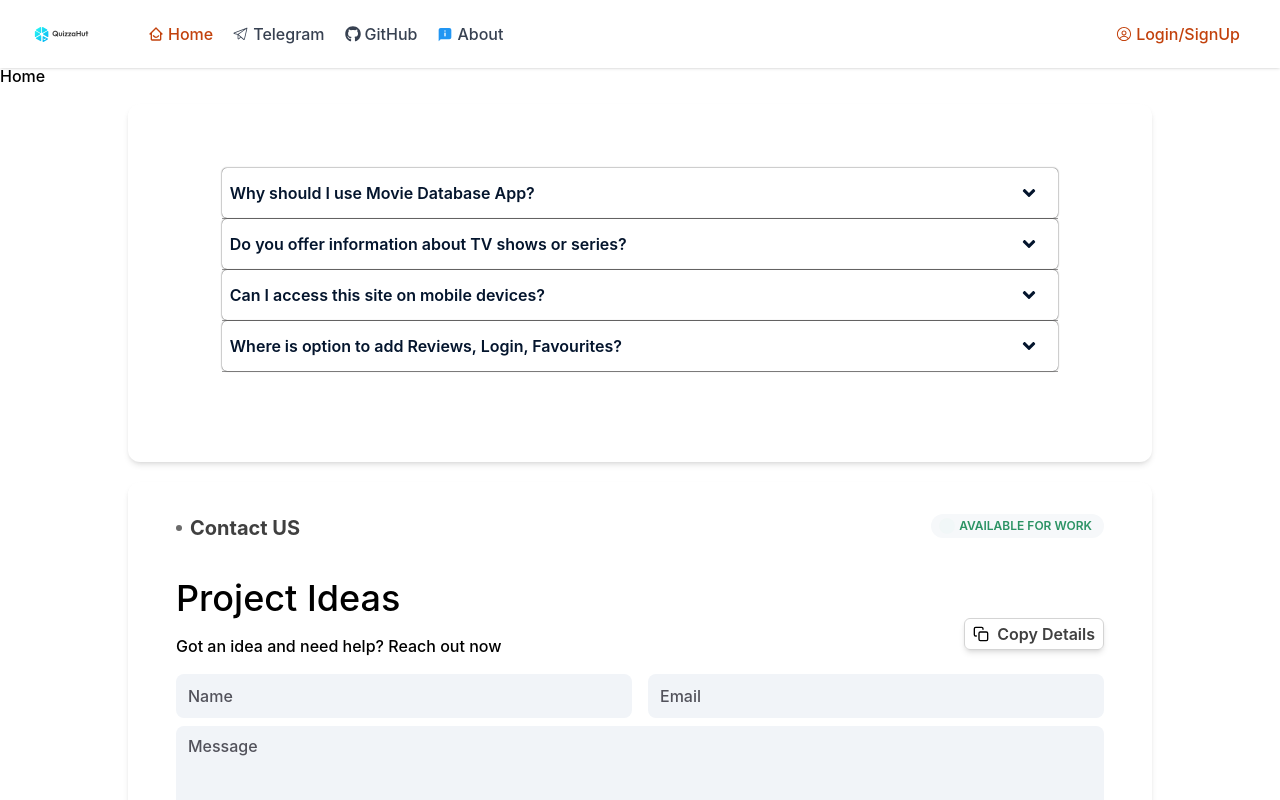
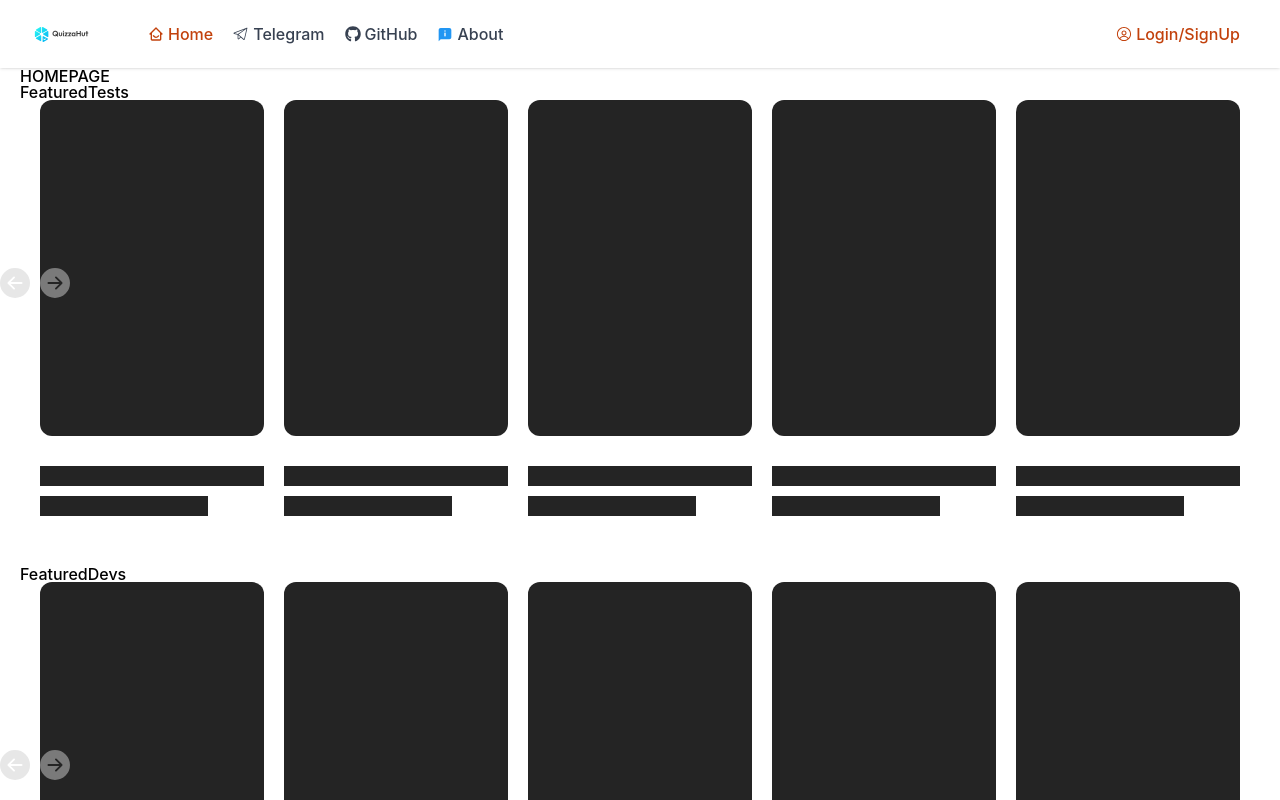
Before and after one commit to YatinDevs/quizzahut-front, a React (Vite) app: page / in a window 1280 px wide. Shown: the top 800 px of the page. Built offline with nearby package versions, Linux system fonts and the light colour scheme.

Commit message:
initial FrontEnd and Carousels

```diff
--- /dev/null
+++ b/src/components/Carousel/Carousel.jsx
@@ -0,0 +1,68 @@
+import React from "react";
+import ContentWrapper from "../ContentWrapper/ContentWrapper";
+import {
+  BsFillArrowLeftCircleFill,
+  BsFillArrowRightCircleFill,
+} from "react-icons/bs";
+import "./carousel.css";
+
+function Carousel() {
+  const loading = true;
+
+  const navigation = (direction) => {
+    const container = carouselContainer.current;
+    const scrollAmount =
+      direction === "left"
+        ? container.scrollLeft - (container.offsetWidth + 20)
+        : container.scrollLeft + (container.offsetWidth + 20);
+
+    container.scrollTo({
+      left: scrollAmount,
+      behavior: "smooth",
+    });
+  };
+
+  const skItem = () => {
+    return (
+      <div className="skeletonItem">
+        <div className="posterBlock skeleton"></div>
+        <div className="textBlock">
+          <div className="title skeleton"></div>
+          <div className="date skeleton"></div>
+        </div>
+      </div>
+    );
+  };
+  return (
+    <div className="carousel">
+      <ContentWrapper>
+        <BsFillArrowLeftCircleFill
+          className="carouselLeftNav arrow"
+          onClick={() => navigation("left")}
+        />
+        <BsFillArrowRightCircleFill
+          className="carouselRighttNav arrow"
+          onClick={() => navigation("right")}
+        />
+        {!loading ? (
+          <div className="carouselItems" ref={carouselContainer}></div>
+        ) : (
+          <div className="loadingSkeleton">
+            {skItem()}
+            {skItem()}
+            {skItem()}
+            {skItem()}
+            {skItem()}
+            {skItem()}
+            {skItem()}
+            {skItem()}
+            {skItem()}
+            {skItem()}
+          </div>
+        )}
+      </ContentWrapper>
+    </div>
+  );
+}
+
+export default Carousel;
--- /dev/null
+++ b/src/components/Carousel/carousel.css
@@ -0,0 +1,208 @@
+.carousel {
+  margin-bottom: 50px;
+}
+.carousel .contentWrapper {
+  position: relative;
+}
+.carousel .carouselTitle {
+  font-size: 24px;
+  color: white;
+  margin-bottom: 20px;
+  font-weight: normal;
+}
+.carousel .arrow {
+  font-size: 30px;
+  color: rgb(207, 207, 207);
+  position: absolute;
+  top: 44%;
+  transform: translateY(-50%);
+  cursor: pointer;
+  opacity: 0.5;
+  z-index: 1;
+  display: none;
+}
+@media (min-width: 768px) {
+  .carousel .arrow {
+    display: block;
+  }
+}
+.carousel .arrow:hover {
+  opacity: 0.8;
+}
+.carousel .carouselLeftNav {
+  left: -20px;
+}
+.carousel .carouselRightNav {
+  right: -20px;
+}
+.carousel .loadingSkeleton {
+  display: flex;
+  gap: 10px;
+  overflow-y: hidden;
+  margin-right: -20px;
+  margin-left: -20px;
+  padding: 0 20px;
+}
+@media (min-width: 768px) {
+  .carousel .loadingSkeleton {
+    gap: 20px;
+    overflow: hidden;
+    margin: 0;
+    padding: 0;
+  }
+}
+.carousel .loadingSkeleton .skeletonItem {
+  width: 125px;
+  flex-shrink: 0;
+}
+@media (min-width: 768px) {
+  .carousel .loadingSkeleton .skeletonItem {
+    width: calc(25% - 15px);
+  }
+}
+@media (min-width: 992px) {
+  .carousel .loadingSkeleton .skeletonItem {
+    width: calc(20% - 16px);
+  }
+}
+.carousel .loadingSkeleton .skeletonItem .posterBlock {
+  border-radius: 12px;
+  width: 100%;
+  aspect-ratio: 1 / 1.5;
+  margin-bottom: 30px;
+}
+.carousel .loadingSkeleton .skeletonItem .textBlock .title {
+  width: 100%;
+  height: 20px;
+  margin-bottom: 10px;
+}
+
+.carousel .loadingSkeleton .skeletonItem .textBlock .date {
+  width: 75%;
+  height: 20px;
+}
+.carousel .carouselItems {
+  display: flex;
+  gap: 10px;
+  overflow-y: hidden;
+  margin-right: -20px;
+  margin-left: -20px;
+  padding: 0 20px;
+}
+@media (min-width: 768px) {
+  .carousel .carouselItems {
+    gap: 20px;
+    overflow: hidden;
+    margin: 0;
+    padding: 0;
+  }
+}
+.carousel .carouselItems .carouselItem {
+  width: 225px;
+  cursor: pointer;
+  flex-shrink: 0;
+}
+@media (min-width: 768px) {
+  .carousel .carouselItems .carouselItem {
+    width: calc(25% - 15px);
+  }
+}
+@media (min-width: 992px) {
+  .carousel .carouselItems .carouselItem {
+    width: calc(20% - 16px);
+  }
+}
+.carousel .carouselItems .carouselItem .posterBlock {
+  position: relative;
+  width: 100%;
+  aspect-ratio: 1 / 1.5;
+  background-size: cover;
+  background-position: center;
+  margin-bottom: 30px;
+  display: flex;
+  align-items: flex-end;
+  justify-content: space-between;
+  padding: 10px;
+}
+.carousel
+  .carouselItems
+  .carouselItem
+  .posterBlock
+  .lazy-load-image-background {
+  position: absolute;
+  top: 0;
+  left: 0;
+  width: 100%;
+  height: 100%;
+  border-radius: 12px;
+  overflow: hidden;
+}
+.carousel
+  .carouselItems
+  .carouselItem
+  .posterBlock
+  .lazy-load-image-background
+  img {
+  width: 100%;
+  height: 100%;
+  object-fit: cover;
+  object-position: center;
+  transition: transform ease-in 0.2s;
+}
+
+.carousel
+  .carouselItems
+  .carouselItem
+  .posterBlock:hover
+  .lazy-load-image-background
+  img {
+  transform: scale(1.1) translateY(5px);
+}
+
+.carousel .carouselItems .carouselItem .posterBlock .circleRating {
+  width: 40px;
+  height: 40px;
+  position: relative;
+  top: 30px;
+  background-color: white;
+  flex-shrink: 0;
+}
+@media (min-width: 768px) {
+  .carousel .carouselItems .carouselItem .posterBlock .circleRating {
+    width: 50px;
+    height: 50px;
+  }
+}
+.carousel .carouselItems .carouselItem .posterBlock .genres {
+  display: none;
+  position: relative;
+}
+@media (min-width: 768px) {
+  .carousel .carouselItems .carouselItem .posterBlock .genres {
+    display: flex;
+    flex-flow: wrap;
+    justify-content: flex-end;
+  }
+}
+.carousel .carouselItems .carouselItem .textBlock {
+  color: white;
+  display: flex;
+  flex-direction: column;
+}
+.carousel .carouselItems .carouselItem .textBlock .title {
+  font-size: 16px;
+  margin-bottom: 10px;
+  line-height: 24px;
+  overflow: hidden;
+  text-overflow: ellipsis;
+  white-space: nowrap;
+}
+@media (min-width: 768px) {
+  .carousel .carouselItems .carouselItem .textBlock .title {
+    font-size: 20px;
+  }
+}
+.carousel .carouselItems .carouselItem .textBlock .date {
+  font-size: 14px;
+  opacity: 0.5;
+}
--- /dev/null
+++ b/src/pages/Home/FeaturedDevs/FeaturedDevs.jsx
@@ -0,0 +1,13 @@
+import React from "react";
+import Carousel from "../../../components/Carousel/Carousel";
+
+function FeaturedDevs() {
+  return (
+    <div>
+      FeaturedDevs
+      <Carousel />
+    </div>
+  );
+}
+
+export default FeaturedDevs;
--- /dev/null
+++ b/src/pages/Home/FeaturedTests/FeaturedTests.jsx
@@ -0,0 +1,13 @@
+import React from "react";
+import Carousel from "../../../components/Carousel/Carousel";
+
+function FeaturedTests() {
+  return (
+    <div>
+      FeaturedTests
+      <Carousel />
+    </div>
+  );
+}
+
+export default FeaturedTests;
--- a/src/pages/Home/Home.jsx
+++ b/src/pages/Home/Home.jsx
@@ -1,13 +1,20 @@
 import React from "react";
 import Accordian from "./FAQ/Accordian";
 import ContactUs from "./ContactUs/ContactUs";
+import FeaturedTests from "./FeaturedTests/FeaturedTests";
+import FeaturedDevs from "./FeaturedDevs/FeaturedDevs";
+import ContentWrapper from "../../components/ContentWrapper/ContentWrapper";
 
 function Home() {
   return (
     <div>
-      Home
-      <Accordian />
-      <ContactUs />
+      <ContentWrapper>
+        HOMEPAGE
+        <FeaturedTests />
+        <FeaturedDevs />
+        <Accordian />
+        <ContactUs />
+      </ContentWrapper>
     </div>
   );
 }
```
Also changed, not shown: src/pages/Login/Login.jsx (+68 -74 lines).
